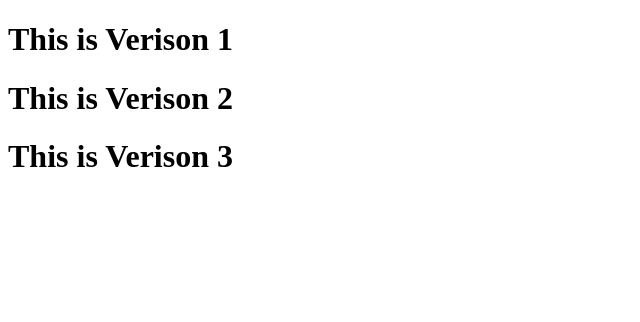
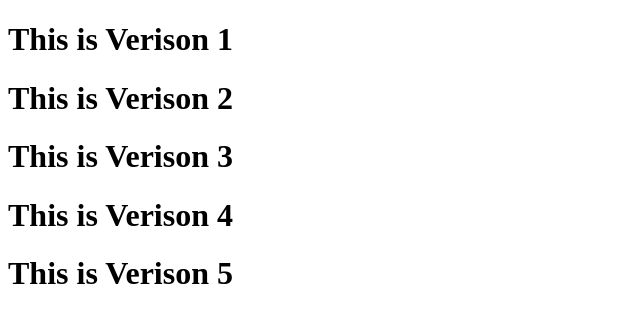
Before and after one commit to JunaidTanvir-2024/DockerTest4, a plain HTML site: page Pages/index.html in a window 1280 px wide. Shown: the whole page, without its empty margins (0-640 px from the left). Drawn offline with Linux system fonts and the light colour scheme.

Commit message:
Your commit message here

```diff
--- a/Pages/index.html
+++ b/Pages/index.html
@@ -1,13 +1,19 @@
 <!DOCTYPE html>
 <html lang="en">
+
 <head>
     <meta charset="UTF-8">
     <meta name="viewport" content="width=device-width, initial-scale=1.0">
     <title>Document</title>
 </head>
+
 <body>
     <h1> This is Verison 1</h1>
     <h1> This is Verison 2</h1>
     <h1> This is Verison 3</h1>
+    <h1> This is Verison 4</h1>
+    <h1> This is Verison 5</h1>
 </body>
+</body>
+
 </html>
```
